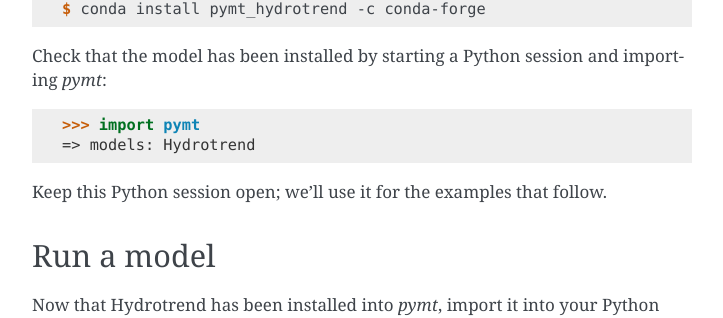
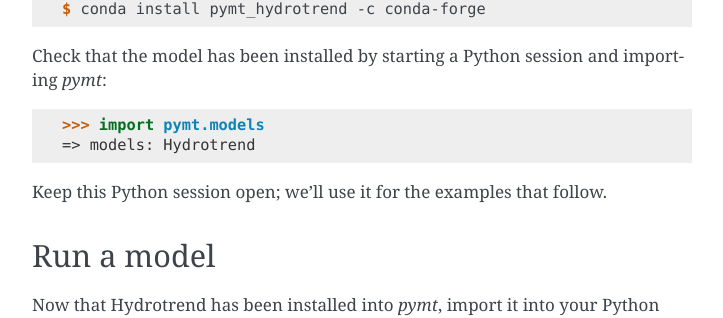
Before and after one commit to csdms/pymt, a Sphinx documentation site: the page built from docs/quickstart.rst, in a window 1280 px wide and 900 px high, scrolled down 603 px. Shown: the part 144-462 px from the top of the window, without its empty margins (388-1111 px from the left). Built offline with Sphinx 7.4.7, drawn with Linux system fonts in a browser that asks for light colours; pages that are not in the unit, such as notebooks, are missing from menus.

Commit message:
Import the models module
Aha! I see what @sc0tts was getting at now. I want to show that
Hydrotrend is available in pymt. Now need to import pymt.models
to do so.

```diff
--- a/docs/quickstart.rst
+++ b/docs/quickstart.rst
@@ -56,7 +56,7 @@ session and importing *pymt*:
 
 .. code-block:: python
 
-    >>> import pymt
+    >>> import pymt.models
     => models: Hydrotrend
 
 Keep this Python session open;
```
